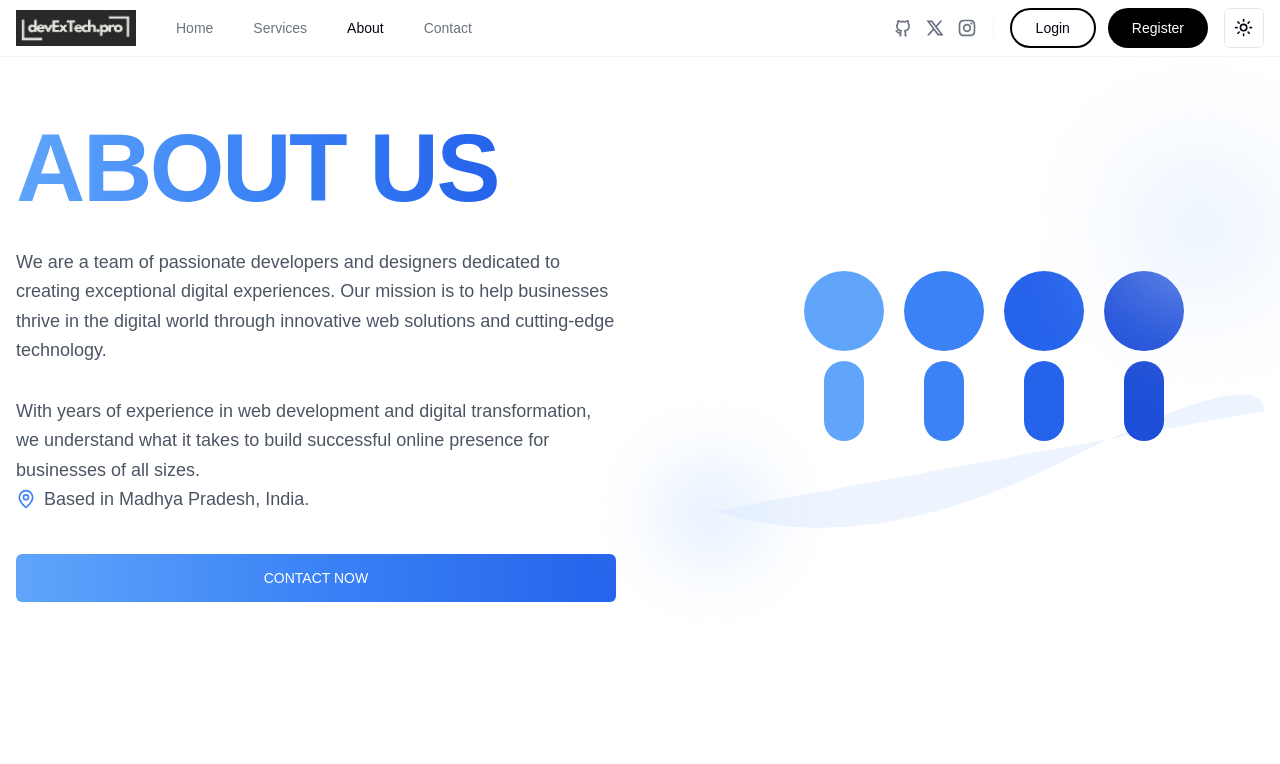
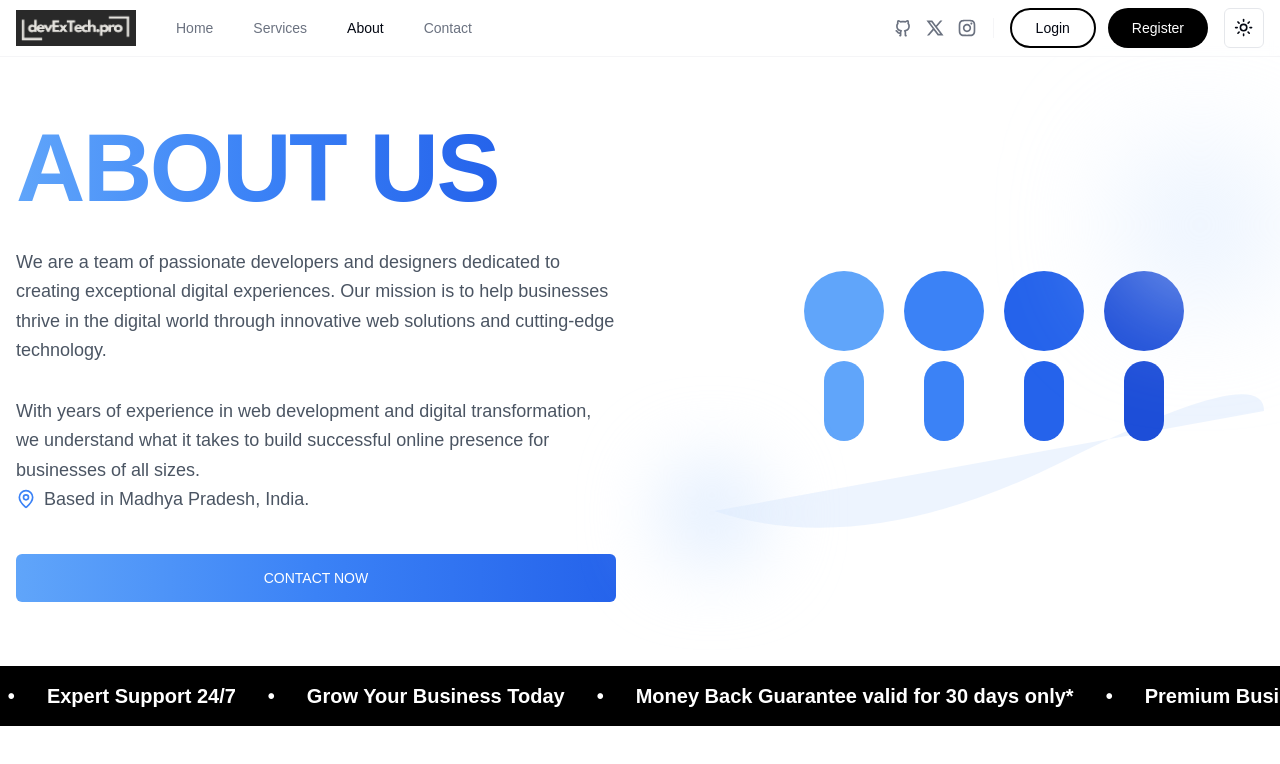
Before and after one commit to ShivamChansoria/DevExTech.pro, a Next.js app: page /about in a window 1280 px wide. Shown: the top 764 px of the page. Built offline with nearby package versions, Linux system fonts and the light colour scheme; no server answers; a web font is replaced by a local one.

Commit message:
added marque

```diff
--- a/components/about/about.tsx
+++ b/components/about/about.tsx
@@ -58,6 +58,47 @@ const About = () => {
           </div>
         </div>
       </div>
+      {/* Marquee Section */}
+      <div className="w-full bg-black py-4 mt-16 overflow-hidden">
+        <div className="relative flex overflow-x-hidden">
+          <div className="animate-marquee whitespace-nowrap flex">
+            <span className="text-white font-semibold text-xl mx-4">
+              Premium Business Solutions
+            </span>
+            <span className="text-white font-semibold text-xl mx-4">•</span>
+            <span className="text-white font-semibold text-xl mx-4">
+              Expert Support 24/7
+            </span>
+            <span className="text-white font-semibold text-xl mx-4">•</span>
+            <span className="text-white font-semibold text-xl mx-4">
+              Grow Your Business Today
+            </span>
+            <span className="text-white font-semibold text-xl mx-4">•</span>
+            <span className="text-white font-semibold text-xl mx-4">
+              Money Back Guarantee valid for 30 days only*
+            </span>
+            <span className="text-white font-semibold text-xl mx-4">•</span>
+          </div>
+          <div className="absolute top-0 animate-marquee2 whitespace-nowrap flex">
+            <span className="text-white font-semibold text-xl mx-4">
+              Premium Business Solutions
+            </span>
+            <span className="text-white font-semibold text-xl mx-4">•</span>
+            <span className="text-white font-semibold text-xl mx-4">
+              Expert Support 24/7
+            </span>
+            <span className="text-white font-semibold text-xl mx-4">•</span>
+            <span className="text-white font-semibold text-xl mx-4">
+              Grow Your Business Today
+            </span>
+            <span className="text-white font-semibold text-xl mx-4">•</span>
+            <span className="text-white font-semibold text-xl mx-4">
+              Money Back Guarantee valid for 30 days only*
+            </span>
+            <span className="text-white font-semibold text-xl mx-4">•</span>
+          </div>
+        </div>
+      </div>
     </section>
   );
 };
```
